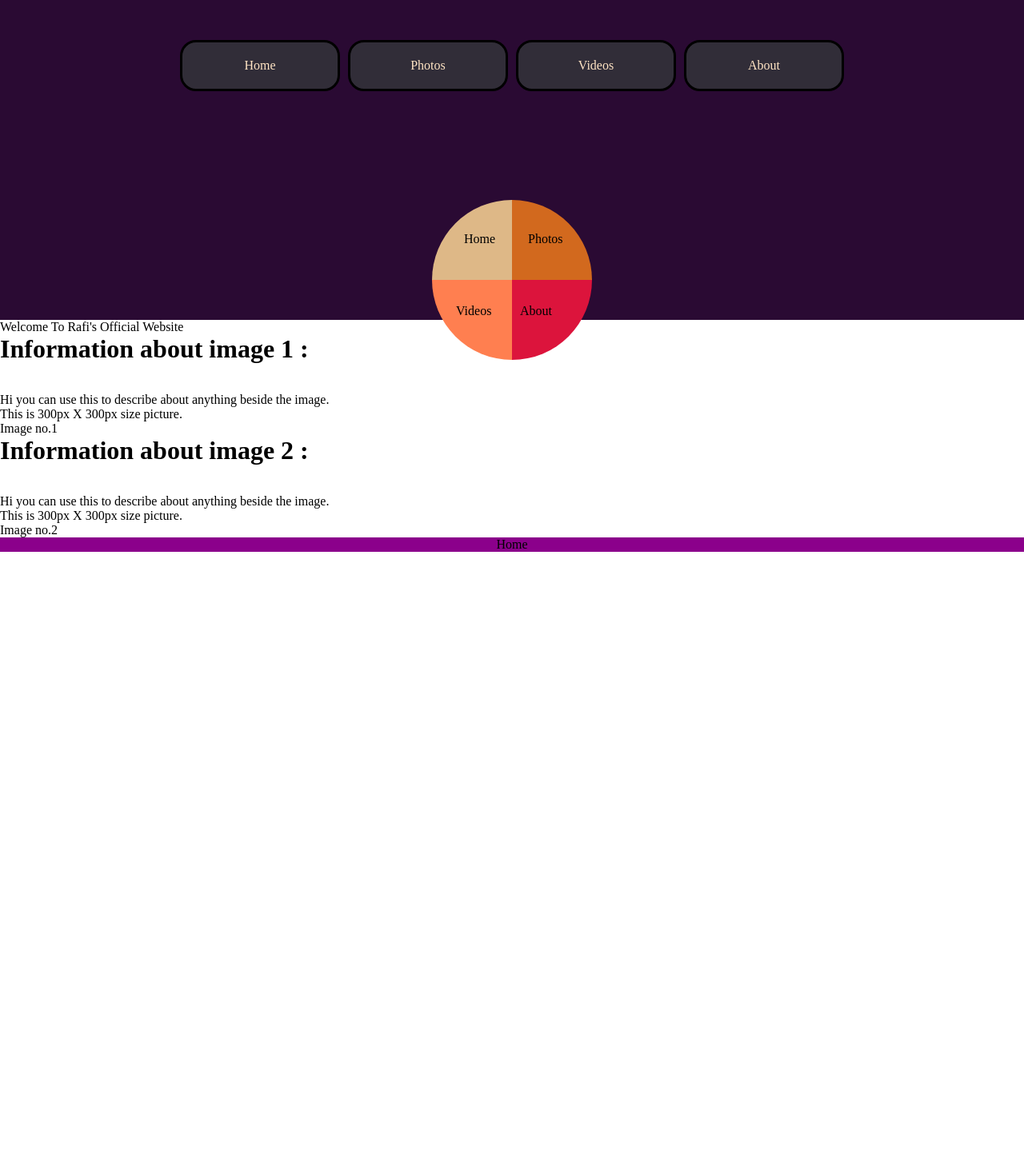
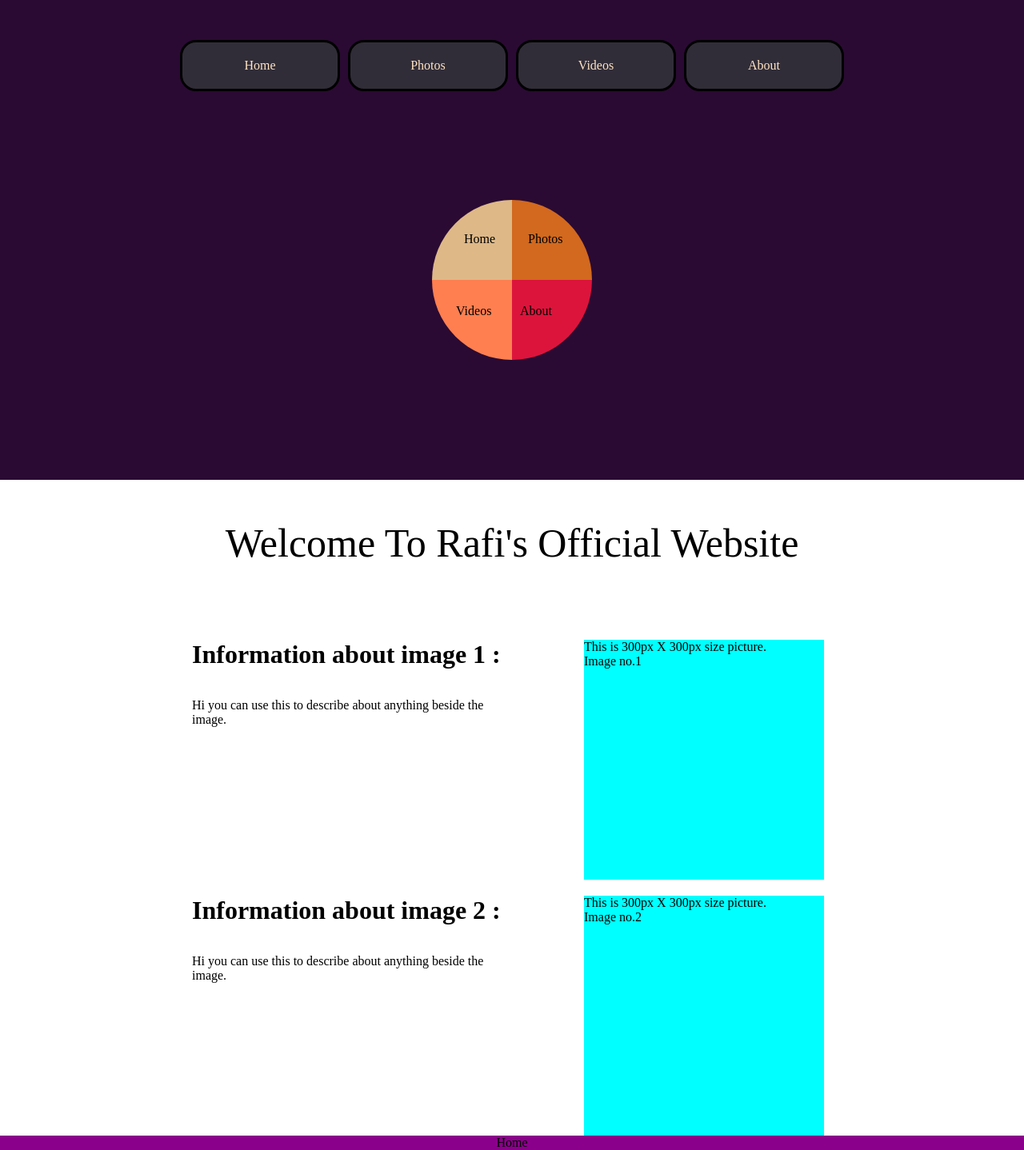
Before and after one commit to Rafiul001/rafiul, a PHP site: page / in a window 1280 px wide. Shown: the whole page at 80% size. Before the commit the page ends 690 px from the top, so only its background shows below. Run offline with PHP 8.4, Linux system fonts and the light colour scheme.

Commit message:
Update index.css

```diff
--- a/css_files/index.css
+++ b/css_files/index.css
@@ -14,7 +14,7 @@
 
 
     width: 100%;
-    height: 400px;
+    height: 600px;
     padding-top: 50px;
     background-color: rgb(42, 10, 51);
     background-repeat: no-repeat;
@@ -62,14 +62,33 @@
     background-color: white;
     width: 100%;
     height: auto;
+    display: grid;
+    grid-template-columns: 100%;
 }
 
-.Center{
-    display: flex;
-    align-items: center;
-    justify-content: center;
+#Center{
+    margin: auto;
+    padding: 50px;
+    width: auto;
+    height: 200px;
     font-size: 50px;
-    height: 200px;
+}
+.Center1{
+    margin: auto;
+    width: 800px;
+    display: grid;
+    grid-template-columns: 60% 40%;
+    row-gap: 20px;
+}
+.description{
+    width: 400px;
+    height: auto;
+}
+.img{
+    margin: auto;
+    width: 300px;
+    height: 300px;
+    background-color: aqua;
 }
 
 #footer{
@@ -97,4 +116,8 @@
         background-image: none;
         background-color: rgb(42, 10, 51)
     }
+    .Center1{
+        width: 80%;
+        display: block;
+    }
 }
```
